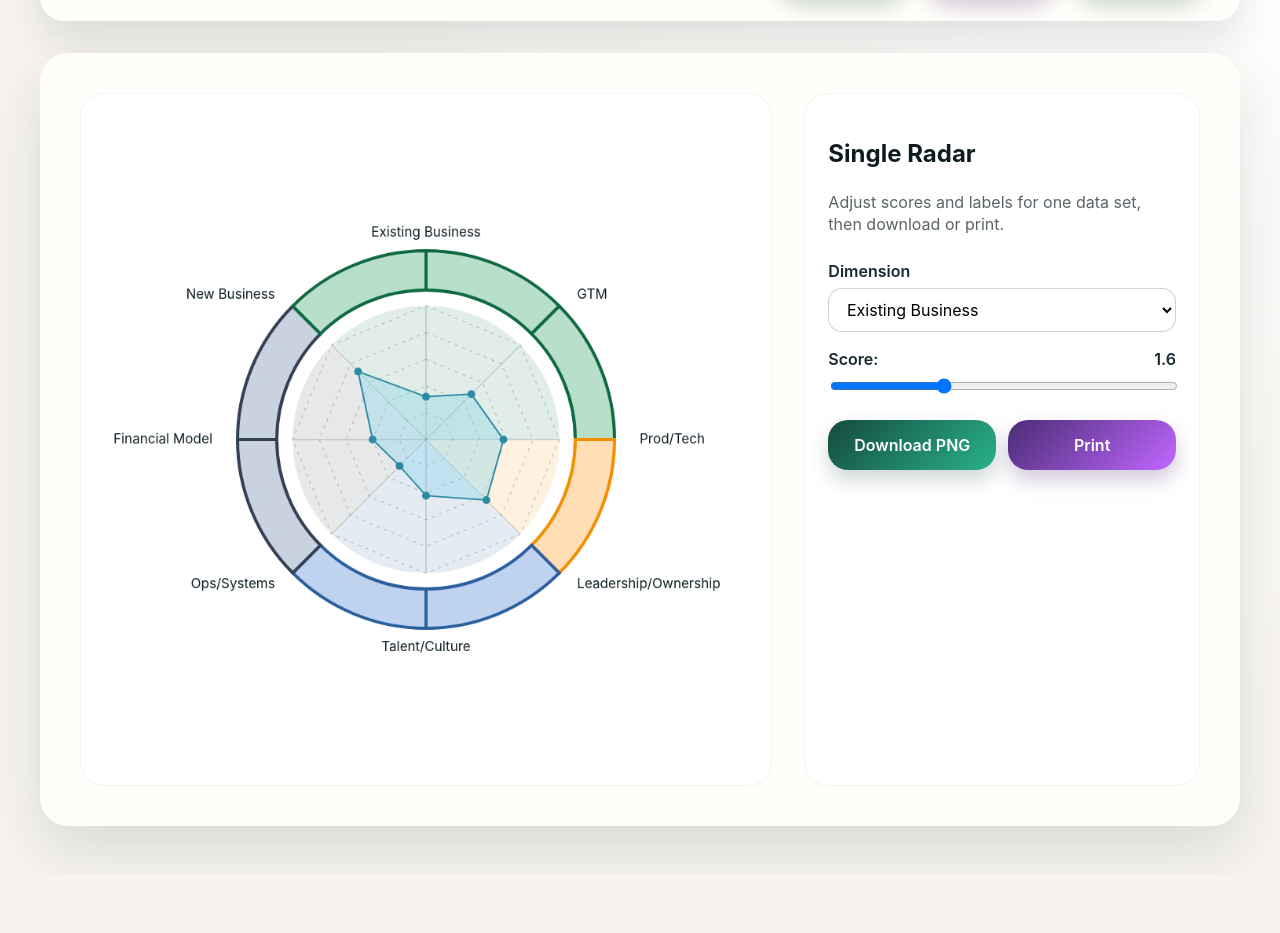
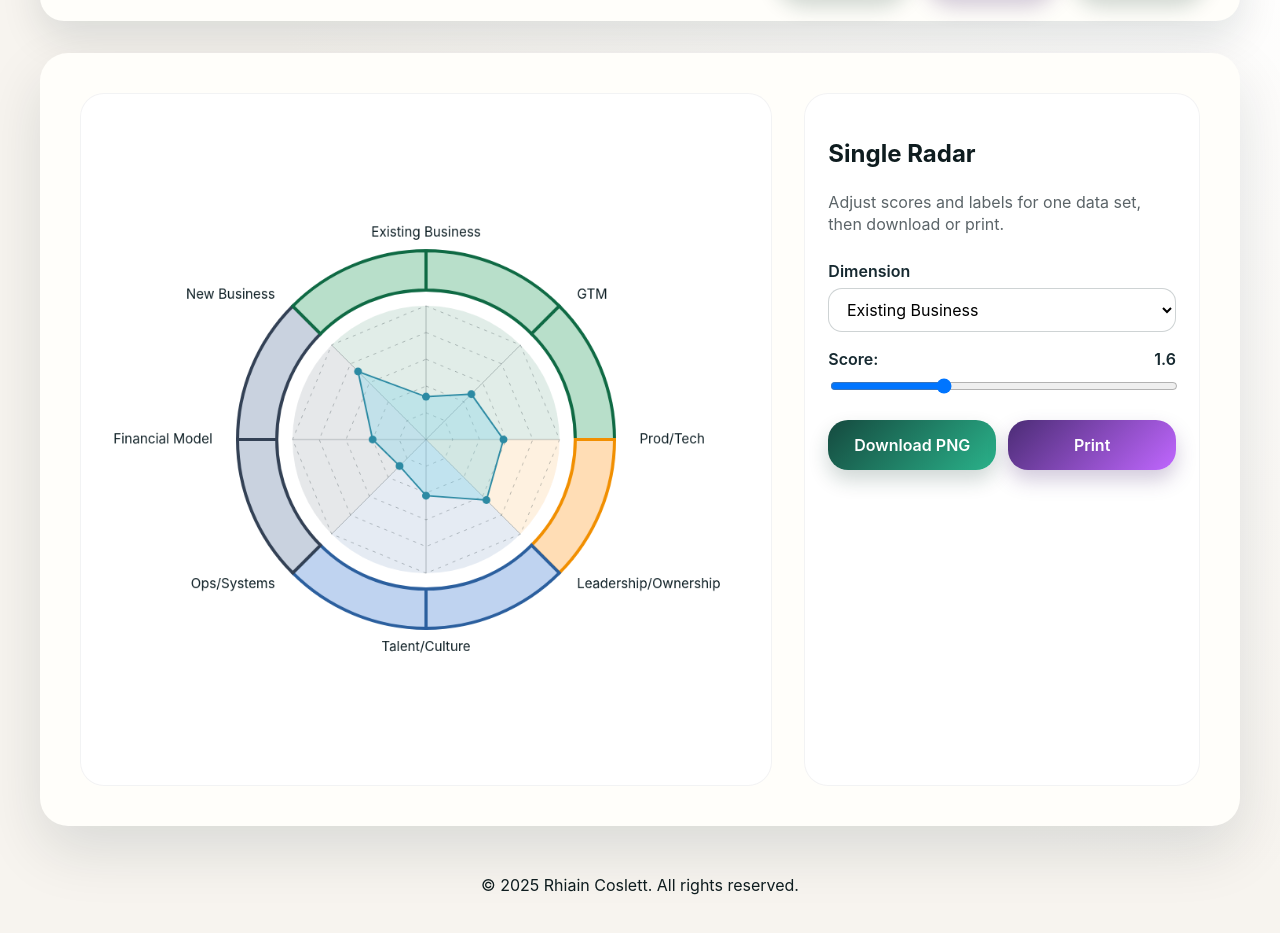
Before and after one commit to rhiaincoslett-hub/spider-chart-project, a plain HTML site: page index.html in a window 1280 px wide. Shown: the part 137-1070 px from the top of the page. Before the commit the page ends 1011 px from the top, so only its background shows below. Drawn offline with Linux system fonts and the light colour scheme.

Commit message:
added copyright to footer

```diff
--- a/index.html
+++ b/index.html
@@ -156,4 +156,7 @@
     </main>
     <script src="script.js"></script>
   </body>
+  <footer>
+    <p>&copy; 2025 Rhiain Coslett. All rights reserved.</p>
+  </footer>
 </html>
```
